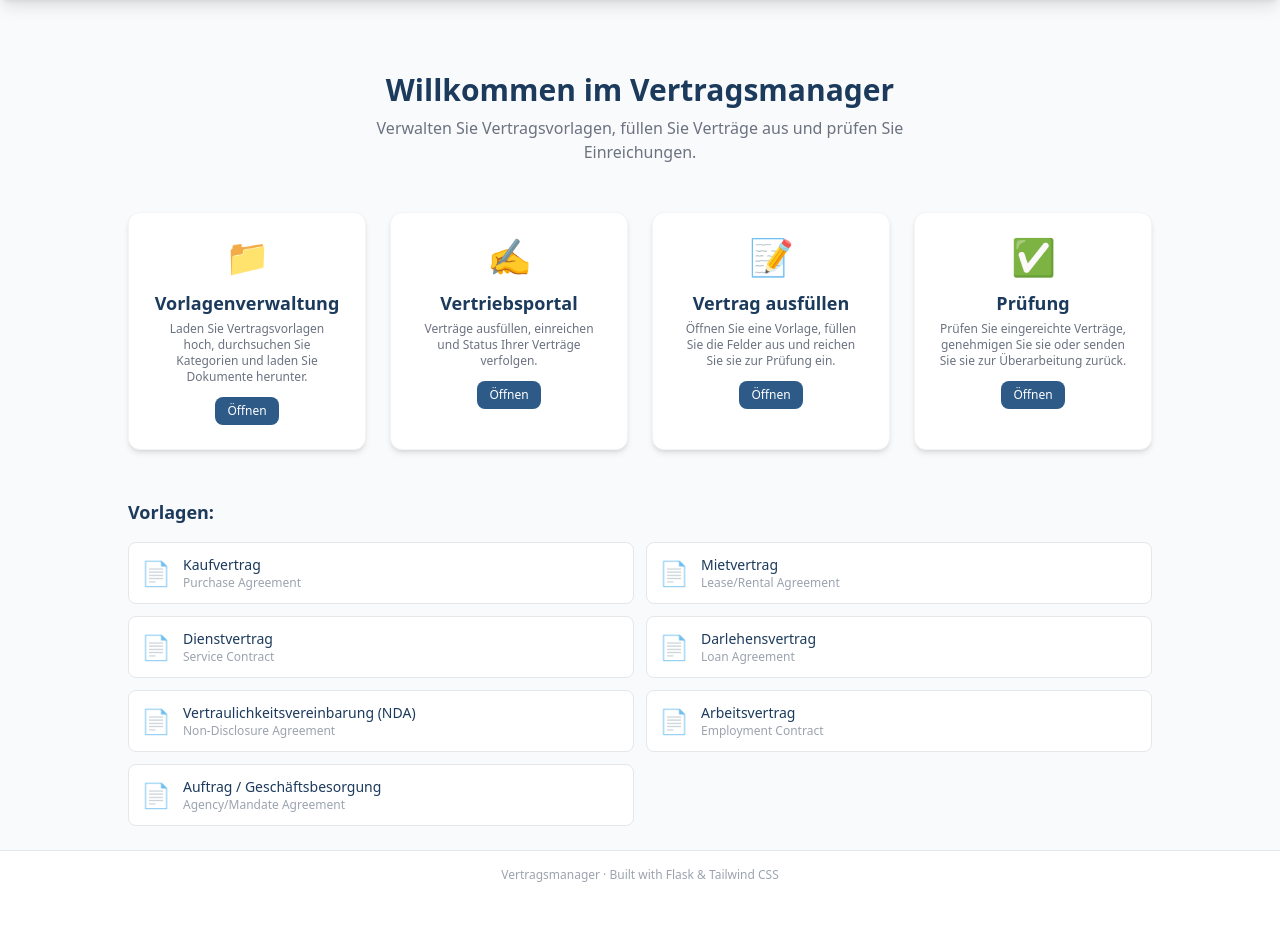
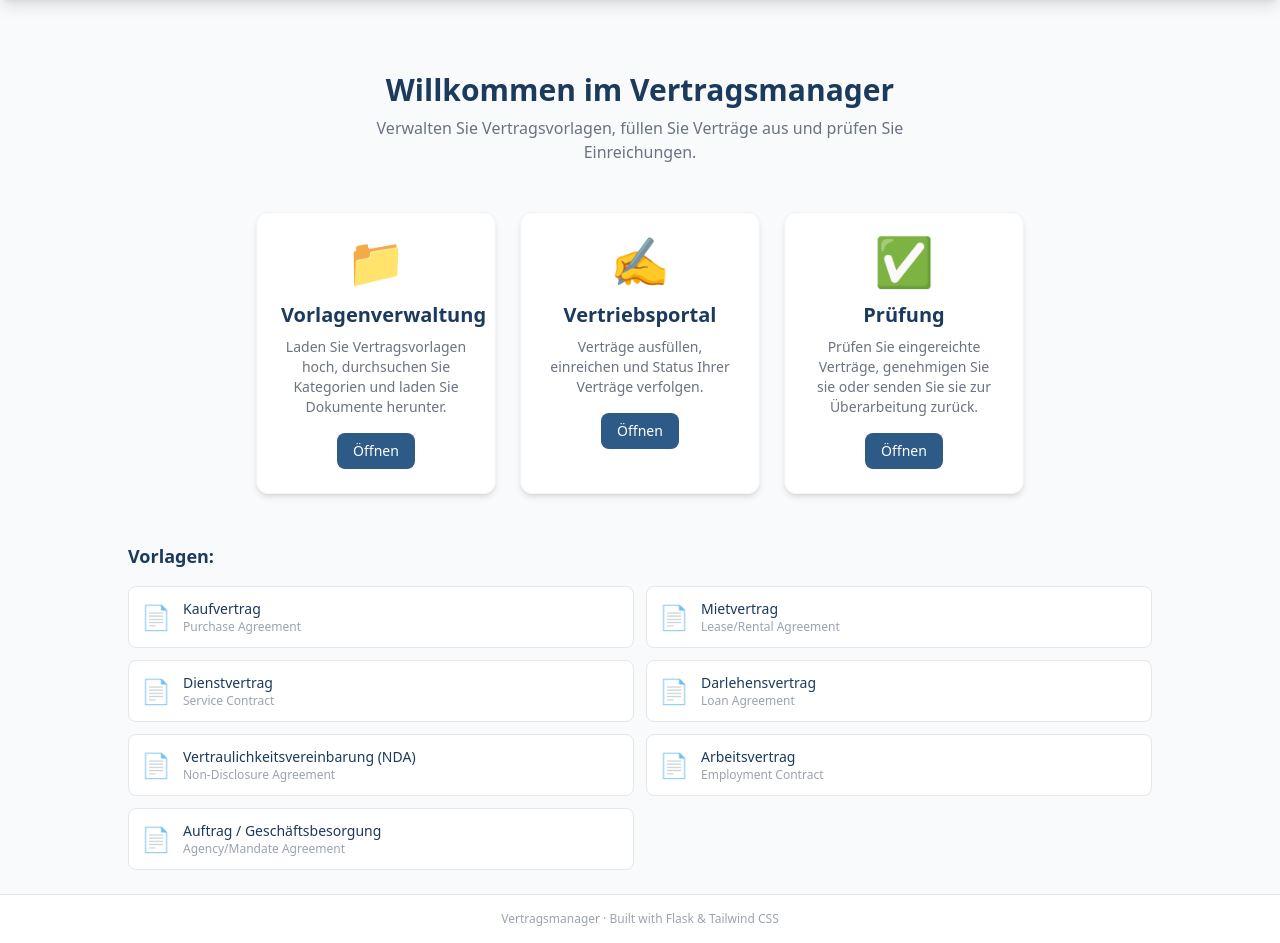
Before and after one commit to malala2409/contract-system-Vertragsmanagementsystem, a Flask app: page / in a window 1280 px wide. Shown: the part 52-995 px from the top of the page. Before the commit the page ends 934 px from the top, so only its background shows below. Run offline with Flask 3, Linux system fonts and the light colour scheme; data comes from the database, SQL or seed files in the repository; some libraries are stand-ins or nearby versions.

Commit message:
feat: revocable review, review history with timestamps, remove fill card

```diff
--- a/app.py
+++ b/app.py
@@ -159,15 +159,31 @@ def review_detail(id):
 
     if request.method == 'POST':
         action = request.form.get('action')
-        if action == 'approve':
-            submission.status = 'approved'
-        elif action == 'reject':
-            submission.status = 'rejected'
-        submission.review_comment = request.form.get('comment', '')
-        submission.reviewed_at = datetime.now(timezone.utc)
+        comment = request.form.get('comment', '')
+        now = datetime.now(timezone.utc)
+
+        # Initialize review_notes if None
+        if submission.review_notes is None:
+            submission.review_notes = []
+
+        if action in ('approve', 'reject', 'pending'):
+            submission.status = action
+            submission.reviewed_at = now
+
+        if action == 'add_note' or comment:
+            # Record timestamped note in history
+            note = {
+                'action': action if action in ('approve', 'reject', 'pending') else 'note',
+                'comment': comment,
+                'timestamp': now.strftime('%Y-%m-%d %H:%M'),
+            }
+            submission.review_notes.append(note)
+            if comment:
+                submission.review_comment = comment
+
         db.session.commit()
         flash(t('review_success'))
-        return redirect(url_for('review_list'))
+        return redirect(url_for('review_detail', id=id))
 
     lang = session.get('lang', 'de')
     rendered_sections = render_submission_sections(submission, lang)
--- a/i18n.py
+++ b/i18n.py
@@ -44,6 +44,7 @@ TRANSLATIONS = {
         'upload_success': 'Vorlage erfolgreich hochgeladen.',
         'submit_success': 'Vertrag erfolgreich eingereicht.',
         'review_success': 'Prüfung abgeschlossen.',
+        'review_history': 'Prüfverlauf',
         'modified_warning': '⚠ Vom Benutzer geändert',
         'wrong_password': 'Falsches Passwort! Vorlage wurde nicht gelöscht.',
         'delete_success': 'Vorlage erfolgreich gelöscht.',
@@ -69,6 +70,10 @@ TRANSLATIONS = {
         'optional_hint': '(optional)',
         'home_sales_title': 'Vertriebsportal',
         'home_sales_desc': 'Verträge ausfüllen, einreichen und Status Ihrer Verträge verfolgen.',
+        'btn_add_note': 'Anmerkung hinzufügen',
+        'btn_revoke': 'Zurückziehen',
+        'btn_set_pending': 'Auf ausstehend setzen',
+        'review_history': 'Prüfverlauf',
     },
     'en': {
         'app_name': 'Contract Manager',
@@ -114,6 +119,7 @@ TRANSLATIONS = {
         'upload_success': 'Template uploaded successfully.',
         'submit_success': 'Contract submitted successfully.',
         'review_success': 'Review completed.',
+        'review_history': 'Review History',
         'modified_warning': '⚠ User-modified',
         'wrong_password': 'Wrong password! Template was not deleted.',
         'delete_success': 'Template deleted successfully.',
@@ -139,5 +145,9 @@ TRANSLATIONS = {
         'optional_hint': '(optional)',
         'home_sales_title': 'Sales Portal',
         'home_sales_desc': 'Fill in contracts, submit them, and track your contract status.',
+        'btn_add_note': 'Add Note',
+        'btn_revoke': 'Revoke',
+        'btn_set_pending': 'Set to Pending',
+        'review_history': 'Review History',
     }
 }
--- a/models.py
+++ b/models.py
@@ -42,5 +42,6 @@ class Submission(db.Model):
     status = db.Column(db.String(20), nullable=False, default='pending')
     submitter_name = db.Column(db.String(100), nullable=True)
     review_comment = db.Column(db.Text, nullable=True)
+    review_notes = db.Column(db.JSON, default=list)  # [{action, comment, timestamp}]
     submitted_at = db.Column(db.DateTime, default=lambda: datetime.now(timezone.utc))
     reviewed_at = db.Column(db.DateTime, nullable=True)
--- a/templates/home.html
+++ b/templates/home.html
@@ -5,33 +5,26 @@
     <p class="text-gray-500 max-w-xl mx-auto">{{ t('home_subtitle') }}</p>
 </div>
 
-<div class="grid md:grid-cols-4 gap-6 max-w-5xl mx-auto">
+<div class="grid md:grid-cols-3 gap-6 max-w-3xl mx-auto">
     <a href="{{ url_for('manage_templates') }}" class="block bg-white rounded-xl shadow-md hover:shadow-xl transition p-6 text-center border border-gray-100 hover:border-brand-300">
-        <div class="text-4xl mb-3">📁</div>
-        <h2 class="text-lg font-bold text-brand-700 mb-1">{{ t('home_templates_title') }}</h2>
-        <p class="text-gray-500 text-xs">{{ t('home_templates_desc') }}</p>
-        <span class="inline-block mt-3 bg-brand-500 text-white px-3 py-1.5 rounded-lg text-xs font-medium">{{ t('btn_enter') }}</span>
+        <div class="text-5xl mb-4">📁</div>
+        <h2 class="text-xl font-bold text-brand-700 mb-2">{{ t('home_templates_title') }}</h2>
+        <p class="text-gray-500 text-sm">{{ t('home_templates_desc') }}</p>
+        <span class="inline-block mt-4 bg-brand-500 text-white px-4 py-2 rounded-lg text-sm font-medium">{{ t('btn_enter') }}</span>
     </a>
 
     <a href="{{ url_for('sales_home') }}" class="block bg-white rounded-xl shadow-md hover:shadow-xl transition p-6 text-center border border-gray-100 hover:border-brand-300">
-        <div class="text-4xl mb-3">✍️</div>
-        <h2 class="text-lg font-bold text-brand-700 mb-1">{{ t('home_sales_title') }}</h2>
-        <p class="text-gray-500 text-xs">{{ t('home_sales_desc') }}</p>
-        <span class="inline-block mt-3 bg-brand-500 text-white px-3 py-1.5 rounded-lg text-xs font-medium">{{ t('btn_enter') }}</span>
-    </a>
-
-    <a href="{{ url_for('manage_templates') }}" class="block bg-white rounded-xl shadow-md hover:shadow-xl transition p-6 text-center border border-gray-100 hover:border-brand-300">
-        <div class="text-4xl mb-3">📝</div>
-        <h2 class="text-lg font-bold text-brand-700 mb-1">{{ t('home_fill_title') }}</h2>
-        <p class="text-gray-500 text-xs">{{ t('home_fill_desc') }}</p>
-        <span class="inline-block mt-3 bg-brand-500 text-white px-3 py-1.5 rounded-lg text-xs font-medium">{{ t('btn_enter') }}</span>
+        <div class="text-5xl mb-4">✍️</div>
+        <h2 class="text-xl font-bold text-brand-700 mb-2">{{ t('home_sales_title') }}</h2>
+        <p class="text-gray-500 text-sm">{{ t('home_sales_desc') }}</p>
+        <span class="inline-block mt-4 bg-brand-500 text-white px-4 py-2 rounded-lg text-sm font-medium">{{ t('btn_enter') }}</span>
     </a>
 
     <a href="{{ url_for('review_list') }}" class="block bg-white rounded-xl shadow-md hover:shadow-xl transition p-6 text-center border border-gray-100 hover:border-brand-300">
-        <div class="text-4xl mb-3">✅</div>
-        <h2 class="text-lg font-bold text-brand-700 mb-1">{{ t('home_review_title') }}</h2>
-        <p class="text-gray-500 text-xs">{{ t('home_review_desc') }}</p>
-        <span class="inline-block mt-3 bg-brand-500 text-white px-3 py-1.5 rounded-lg text-xs font-medium">{{ t('btn_enter') }}</span>
+        <div class="text-5xl mb-4">✅</div>
+        <h2 class="text-xl font-bold text-brand-700 mb-2">{{ t('home_review_title') }}</h2>
+        <p class="text-gray-500 text-sm">{{ t('home_review_desc') }}</p>
+        <span class="inline-block mt-4 bg-brand-500 text-white px-4 py-2 rounded-lg text-sm font-medium">{{ t('btn_enter') }}</span>
     </a>
 </div>
 
```
Also changed, not shown: templates/review_detail.html (+82 -25 lines).
